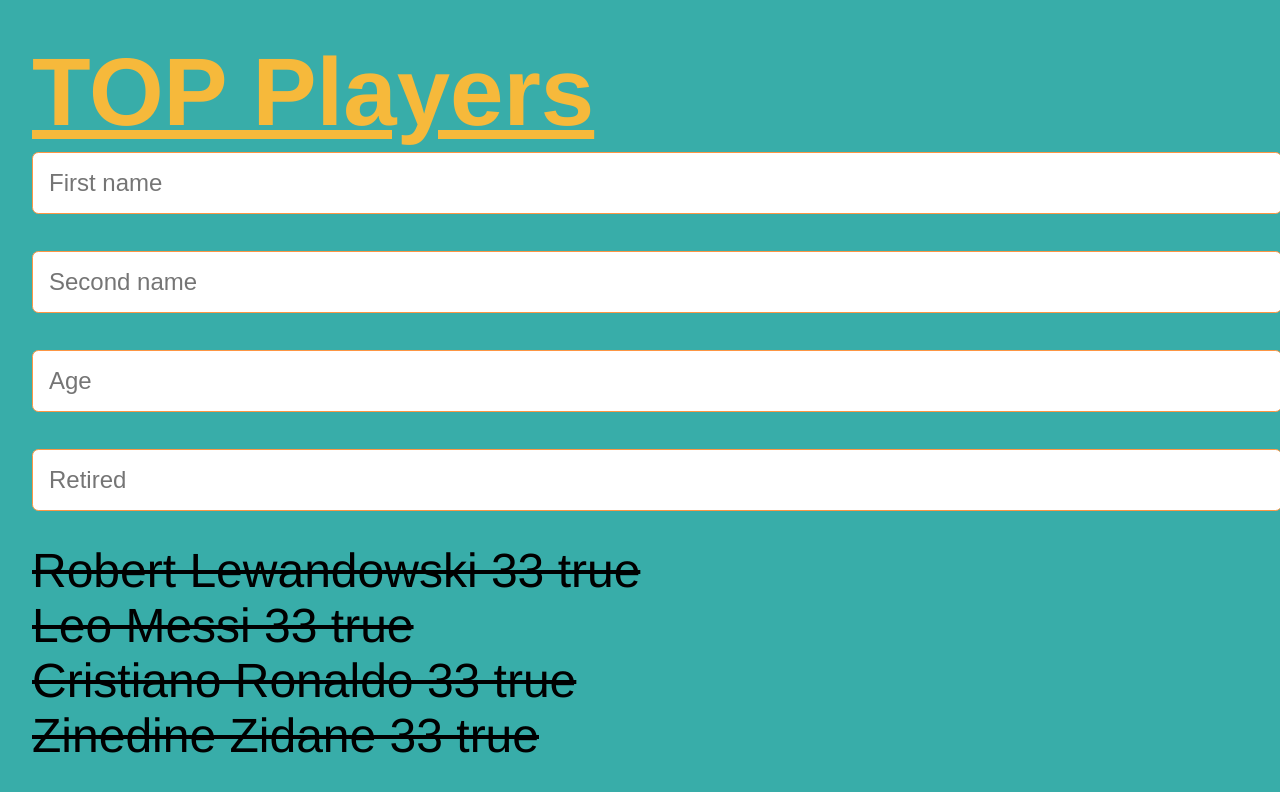
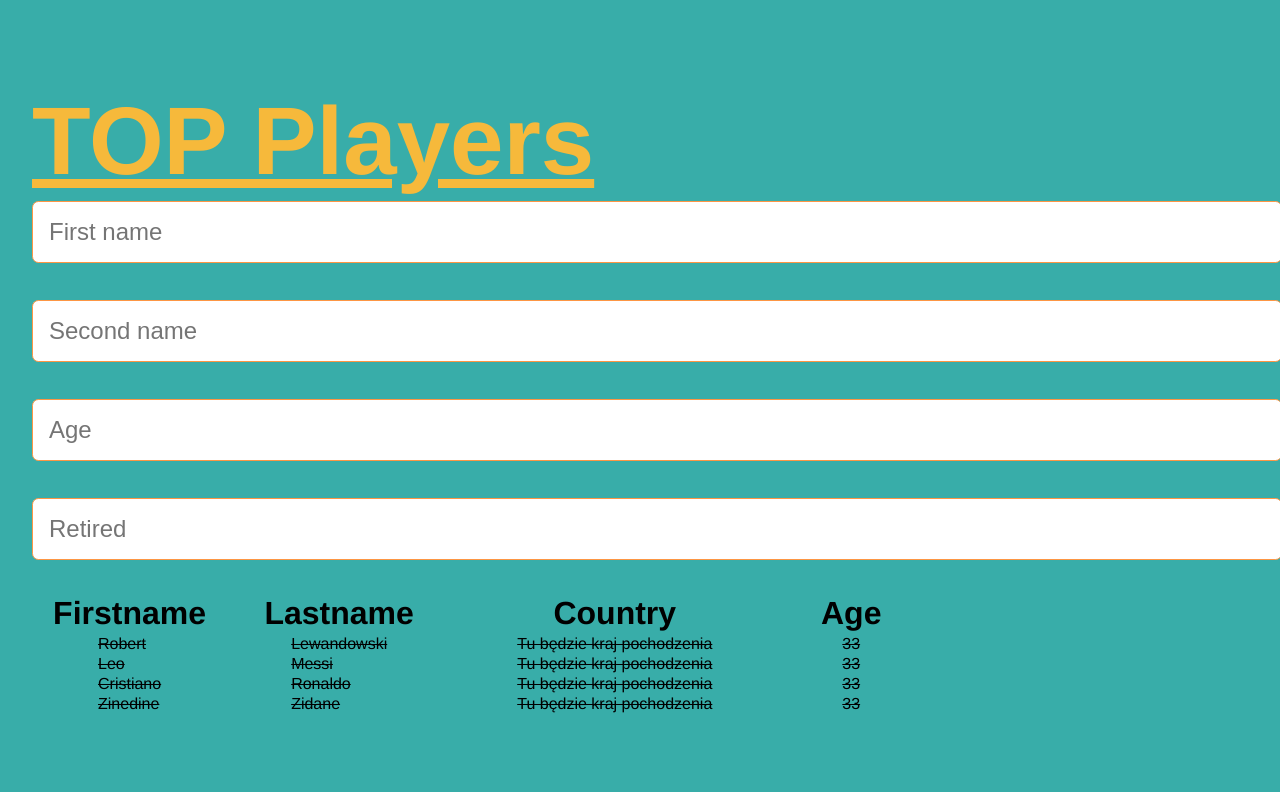
Before and after one commit to Monikaa1909/project3-js, a Vue app: page / in a window 1280 px wide. Shown: the top 792 px of the page. Built offline with nearby package versions, Linux system fonts and the light colour scheme; data requests are answered from the project's data file.

Commit message:
wstępna tabela

```diff
--- a/db.json
+++ b/db.json
@@ -28,7 +28,6 @@
       "age": 33,
       "retired": true
     }
-
   ],
   "clubs": [
     {
--- a/src/App.vue
+++ b/src/App.vue
@@ -1,14 +1,14 @@
 <template>
-  <todo-list />
+  <player-list />
 </template>
 
 <script>
-import TodoList from "./components/TodoList.vue";
+import PlayersList from "./components/PlayersList.vue";
 
 export default {
   name: "App",
   components: {
-    TodoList
+    PlayerList: PlayersList
   }
 };
 </script>
--- a/src/components/TodoList.vue
+++ b/src/components/PlayersList.vue
@@ -31,21 +31,34 @@
           placeholder="Retired"
       />
     </div>
-
-      <div
-          v-for="player of players"
-          :class="{ retired: player.retired }"
-          :key="player.id"
-          @click="retiredPlayer(player.id)"
-      >
-        {{ player.firstName }} {{ player.lastName }} {{ player.age }} {{ player.retired }}
-      </div>
+    <component v-bind:is="currentView" class="view"></component>
+    <table>
+      <thead>
+        <tr>
+          <th>Firstname</th>
+          <th>Lastname</th>
+          <th>Country</th>
+          <th>Age</th>
+        </tr>
+      </thead>
+      <tbody>
+        <tr
+            v-for="player of players"
+            :class="{ retired: player.retired }"
+            :key="player.id"
+            @click="retiredPlayer(player.id)">
+          <td>{{player.firstName}}</td>
+          <td>{{player.lastName}}</td>
+          <td>Tu będzie kraj pochodzenia</td>
+          <td>{{player.age}}</td>
+        </tr>
+      </tbody>
+    </table>
   </div>
 </template>
 
 <script>
 import axios from "axios";
-
 const baseURL = "http://localhost:3001/players";
 
 export default {
@@ -58,6 +71,12 @@ export default {
       age: null,
       retired: null
     };
+  },
+
+  computed: {
+    currentView() {
+      return this.view
+    }
   },
 
   async created() {
@@ -77,12 +96,12 @@ export default {
           retired: true
         });
 
-        this.players = this.players.map(todo => {
-          if (todo.id === id) {
-            todo.retired = true;
+        this.players = this.players.map(player => {
+          if (player.id === id) {
+            player.retired = true;
           }
 
-          return todo;
+          return player;
         });
       } catch (e) {
         console.error(e);
@@ -130,4 +149,13 @@ input {
 .retired {
   text-decoration: line-through;
 }
+
+tr {
+  font-size: 2rem;
+}
+
+td {
+  padding: 0 4rem;
+  font-size: 1rem;
+}
 </style>
```
Also changed, not shown: src/components/HelloWorld.vue (deleted, +0 -58 lines), src/assets/logo.png (deleted).
